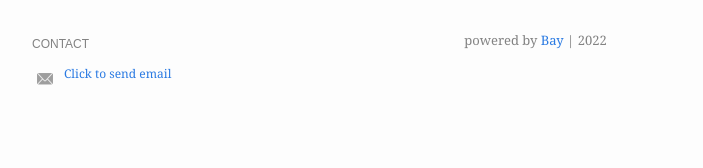
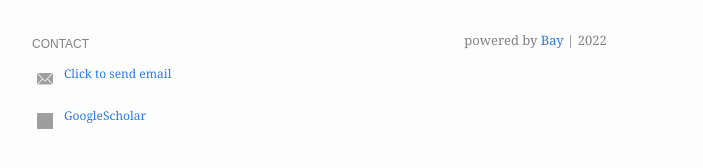
Before and after one commit to jiyoungj/jiyoungj.github.io, a Jekyll site: the page built from index.md, in a window 1280 px wide. Shown: the part 598-766 px from the top of the page, without its empty margins (288-991 px from the left). Built offline with Jekyll 4.4.1, drawn with Linux system fonts in a browser that asks for light colours.

Commit message:
Update _config.yml

```diff
--- a/_config.yml
+++ b/_config.yml
@@ -22,6 +22,8 @@
     - name: Email
       value: Click to send email
       link: mailto:jiyoung@ucsb.edu
+    - name: GoogleScholar
+      link: https://scholar.google.com/citations?user=PpsmarkAAAAJ&hl=en&oi=ao
 #  follow:
 #    - name: GitHub
 #      link: http://github.com/YourGitHubUsername
```
